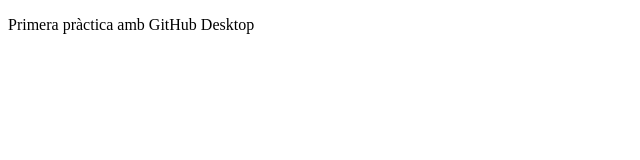
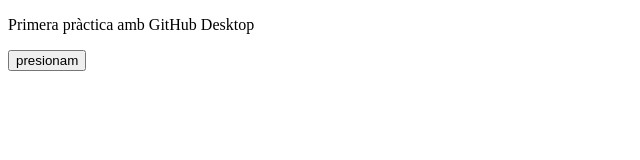
Before and after one commit to llucguar3/activitat0228jovi, a plain HTML site: page index.html in a window 1280 px wide. Shown: the whole page, without its empty margins (0-640 px from the left). Drawn offline with Linux system fonts and the light colour scheme.

Commit message:
Update index.html

```diff
--- a/index.html
+++ b/index.html
@@ -7,5 +7,6 @@
 </head>
 <body>
   <p>Primera pràctica amb GitHub Desktop</p>
+  <button type="button">presionam</button>
 </body>
 </html>
```
